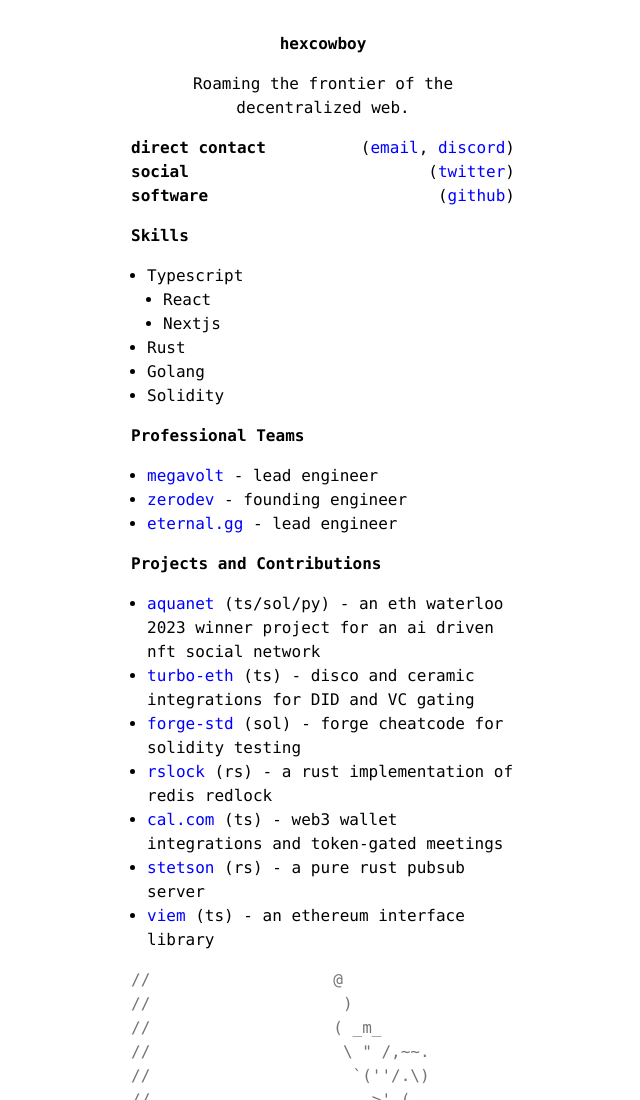
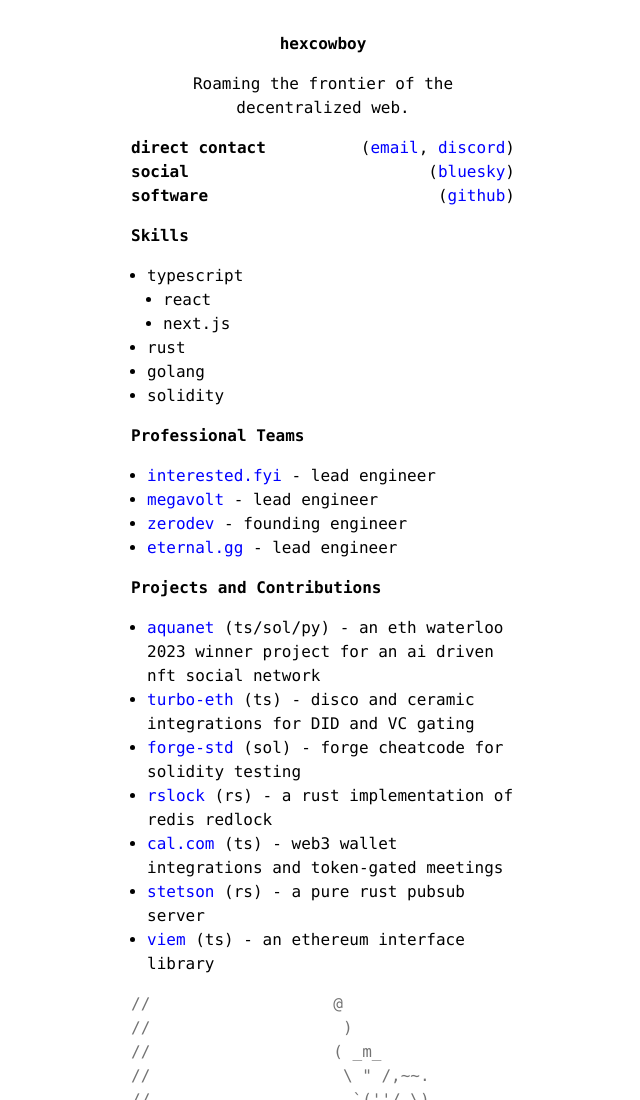
Before and after one commit to hexcowboy/cowboy.dev, an Astro site: page / in a window 1280 px wide. Shown: the top 1100 px of the page, without its empty margins (317-957 px from the left). Built offline with nearby package versions, Linux system fonts and the light colour scheme; Astro itself is replaced by a stand-in of ours.

Commit message:
update my experience

```diff
--- a/src/pages/index.astro
+++ b/src/pages/index.astro
@@ -20,7 +20,7 @@
     </div>
     <div class="flex justify-between">
       <h2 class="font-bold">social</h2>
-      <p>(<a href="https://twitter.com/hexcowboy">twitter</a>)</p>
+      <p>(<a href="https://bsky.app/profile/cowboy.dev">bluesky</a>)</p>
     </div>
     <div class="flex justify-between">
       <h2 class="font-bold">software</h2>
@@ -30,18 +30,19 @@
 
   <h2 class="font-bold">Skills</h2>
   <ul>
-    <li>Typescript</li>
+    <li>typescript</li>
     <ul>
-      <li>React</li>
-      <li>Nextjs</li>
+      <li>react</li>
+      <li>next.js</li>
     </ul>
-    <li>Rust</li>
-    <li>Golang</li>
-    <li>Solidity</li>
+    <li>rust</li>
+    <li>golang</li>
+    <li>solidity</li>
   </ul>
 
   <h2 class="font-bold">Professional Teams</h2>
   <ul>
+    <li><a href="https://interested.fyi">interested.fyi</a> - lead engineer</li>
     <li>
       <a href="https://www.megavoltcorp.com/">megavolt</a> - lead engineer
     </li>
```
